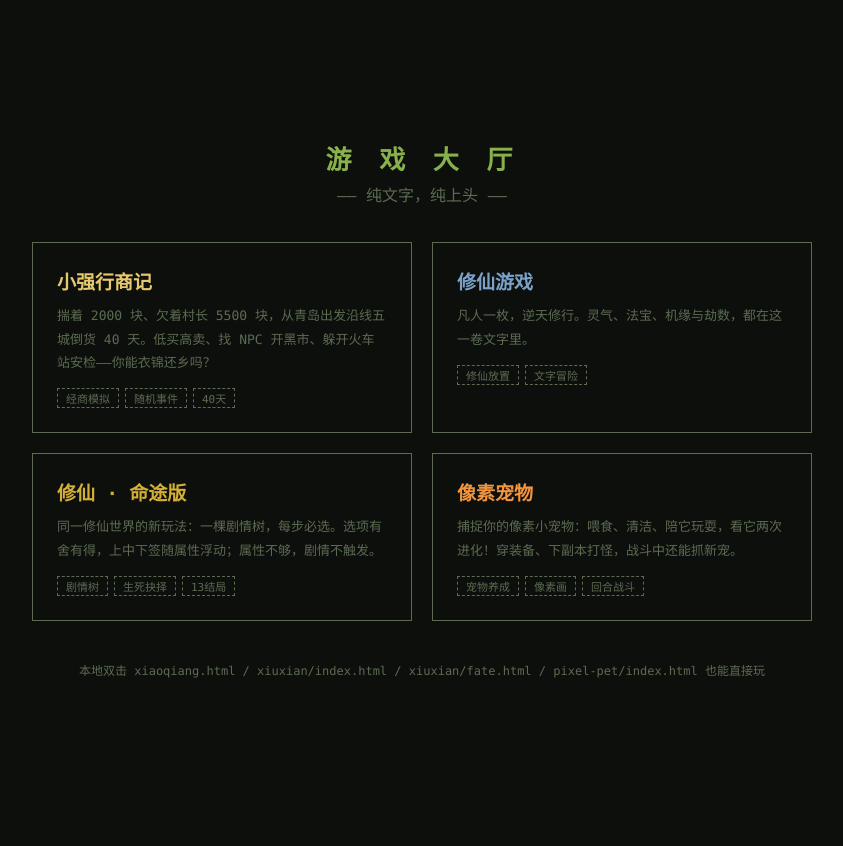
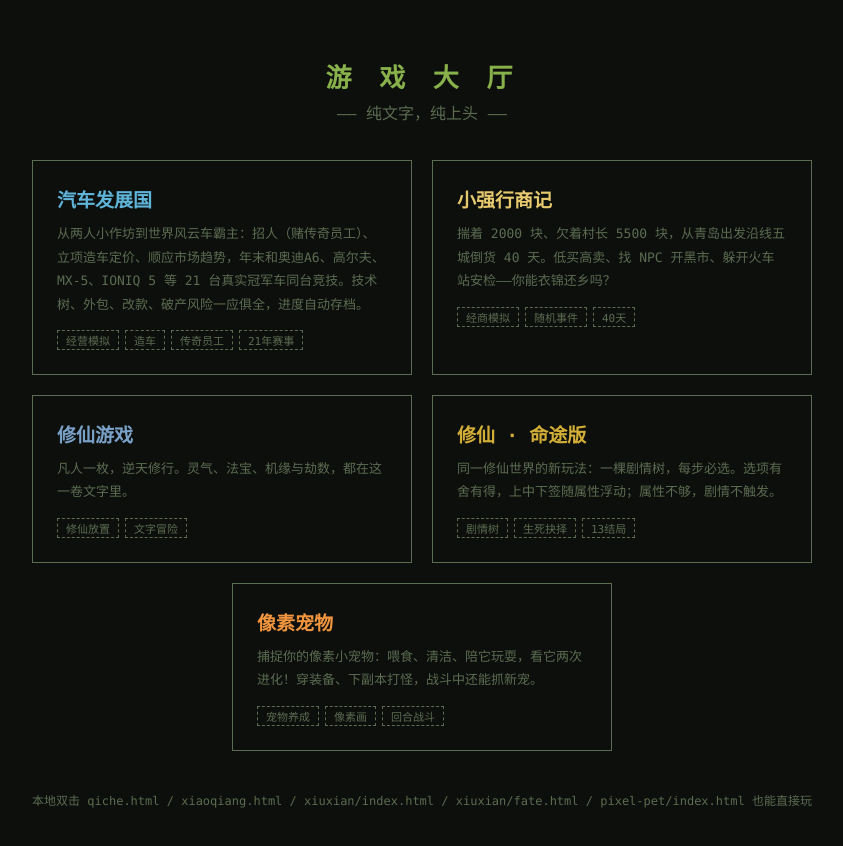
Before and after one commit to 17806233962/ddj, a plain HTML site: page index.html in a window 1280 px wide. Shown: the whole page, without its empty margins (218-1061 px from the left). Before the commit the page ends 800 px from the top, so only its background shows below. Drawn offline with Linux system fonts and the light colour scheme.

Commit message:
hub: 大厅新增汽车发展国卡片

```diff
--- a/index.html
+++ b/index.html
@@ -15,7 +15,7 @@
   a.card { display:block; width:380px; max-width:92vw; border:1px solid var(--dim); padding:24px; text-decoration:none; color:var(--fg); transition:border-color .15s, transform .15s; }
   a.card:hover { border-color:var(--accent); transform:translateY(-3px); }
   .card h2 { margin:0 0 10px; font-size:19px; }
-  .card.xq h2 { color:var(--gold); } .card.xx h2 { color:var(--blue); } .card.pp h2 { color:#f2953f; } .card.tft h2 { color:#c9a0ff; } .card.mt h2 { color:#d4af37; } .card.cl h2 { color:#88b04b; }
+  .card.xq h2 { color:var(--gold); } .card.xx h2 { color:var(--blue); } .card.pp h2 { color:#f2953f; } .card.tft h2 { color:#c9a0ff; } .card.mt h2 { color:#d4af37; } .card.cl h2 { color:#88b04b; } .card.qc h2 { color:#5fb4d9; }
   .card p { margin:0; color:var(--dim); font-size:13px; line-height:1.8; }
   .card .tags { margin-top:14px; }
   .tag { display:inline-block; border:1px dashed var(--dim); color:var(--dim); font-size:11px; padding:1px 8px; margin-right:6px; }
@@ -27,6 +27,11 @@
   <h1>游 戏 大 厅</h1>
   <div class="sub">—— 纯文字，纯上头 ——</div>
   <div class="cards">
+    <a class="card qc" href="qiche.html">
+      <h2>汽车发展国</h2>
+      <p>从两人小作坊到世界风云车霸主：招人（赌传奇员工）、立项造车定价、顺应市场趋势，年末和奥迪A6、高尔夫、MX-5、IONIQ 5 等 21 台真实冠军车同台竞技。技术树、外包、改款、破产风险一应俱全，进度自动存档。</p>
+      <div class="tags"><span class="tag">经营模拟</span><span class="tag">造车</span><span class="tag">传奇员工</span><span class="tag">21年赛事</span></div>
+    </a>
     <a class="card xq" href="xiaoqiang.html">
       <h2>小强行商记</h2>
       <p>揣着 2000 块、欠着村长 5500 块，从青岛出发沿线五城倒货 40 天。低买高卖、找 NPC 开黑市、躲开火车站安检——你能衣锦还乡吗？</p>
@@ -48,7 +53,7 @@
       <div class="tags"><span class="tag">宠物养成</span><span class="tag">像素画</span><span class="tag">回合战斗</span></div>
     </a>
   </div>
-  <footer>本地双击 xiaoqiang.html / xiuxian/index.html / xiuxian/fate.html / pixel-pet/index.html 也能直接玩</footer>
+  <footer>本地双击 qiche.html / xiaoqiang.html / xiuxian/index.html / xiuxian/fate.html / pixel-pet/index.html 也能直接玩</footer>
 </div>
 </body>
 </html>
```
